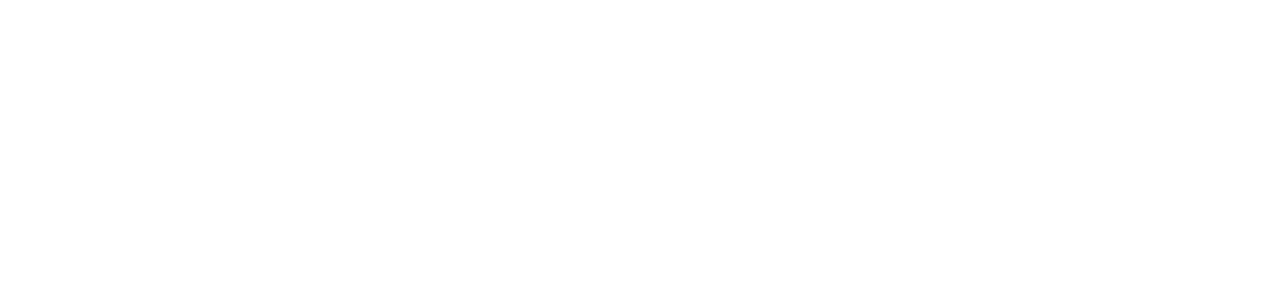
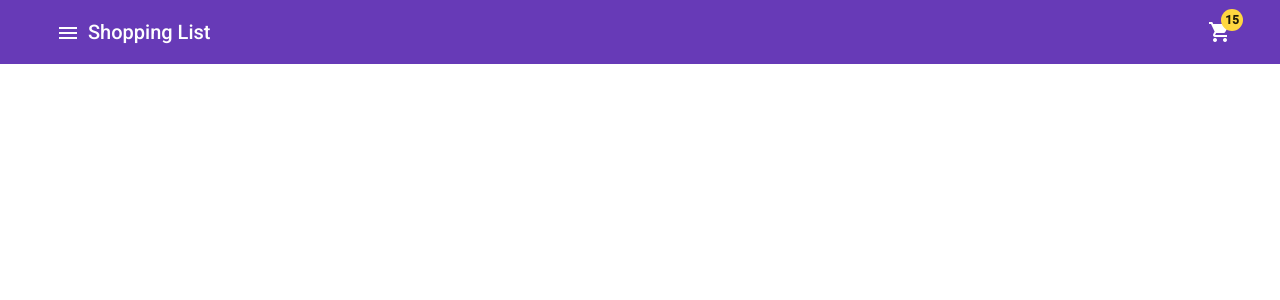
Before and after one commit to vik-art/shopping-list, an Angular app: page / in a window 1280 px wide. Shown: the top 300 px of the page. Built offline with nearby package versions, Linux system fonts and the light colour scheme.

Commit message:
toolbar added

```diff
--- a/src/app/app.component.html
+++ b/src/app/app.component.html
@@ -0,0 +1 @@
+<app-toolbar></app-toolbar>
--- /dev/null
+++ b/src/app/components/toolbar/toolbar.component.html
@@ -0,0 +1,10 @@
+<header>
+    <mat-toolbar color="primary">
+     <button mat-icon-button class="example-icon" aria-label="Example icon-button with menu icon">
+      <mat-icon>menu</mat-icon>
+    </button>
+    <span>Shopping List</span>
+    <span class="example-spacer"></span>
+    <mat-icon matBadge="15" matBadgeColor="accent">shopping_cart</mat-icon>
+  </mat-toolbar>
+</header>
--- /dev/null
+++ b/src/app/components/toolbar/toolbar.component.scss
@@ -0,0 +1,6 @@
+.example-spacer {
+    flex: 1 1 auto;
+  }
+  .mat-toolbar-single-row {
+    padding: 0 3rem;
+  }
--- /dev/null
+++ b/src/app/components/toolbar/toolbar.component.ts
@@ -0,0 +1,15 @@
+import { Component, OnInit } from '@angular/core';
+
+@Component({
+  selector: 'app-toolbar',
+  templateUrl: './toolbar.component.html',
+  styleUrls: ['./toolbar.component.scss']
+})
+export class ToolbarComponent implements OnInit {
+
+  constructor() { }
+
+  ngOnInit(): void {
+  }
+
+}
```
Also changed, not shown: src/app/app.module.ts (+14 -2 lines).
